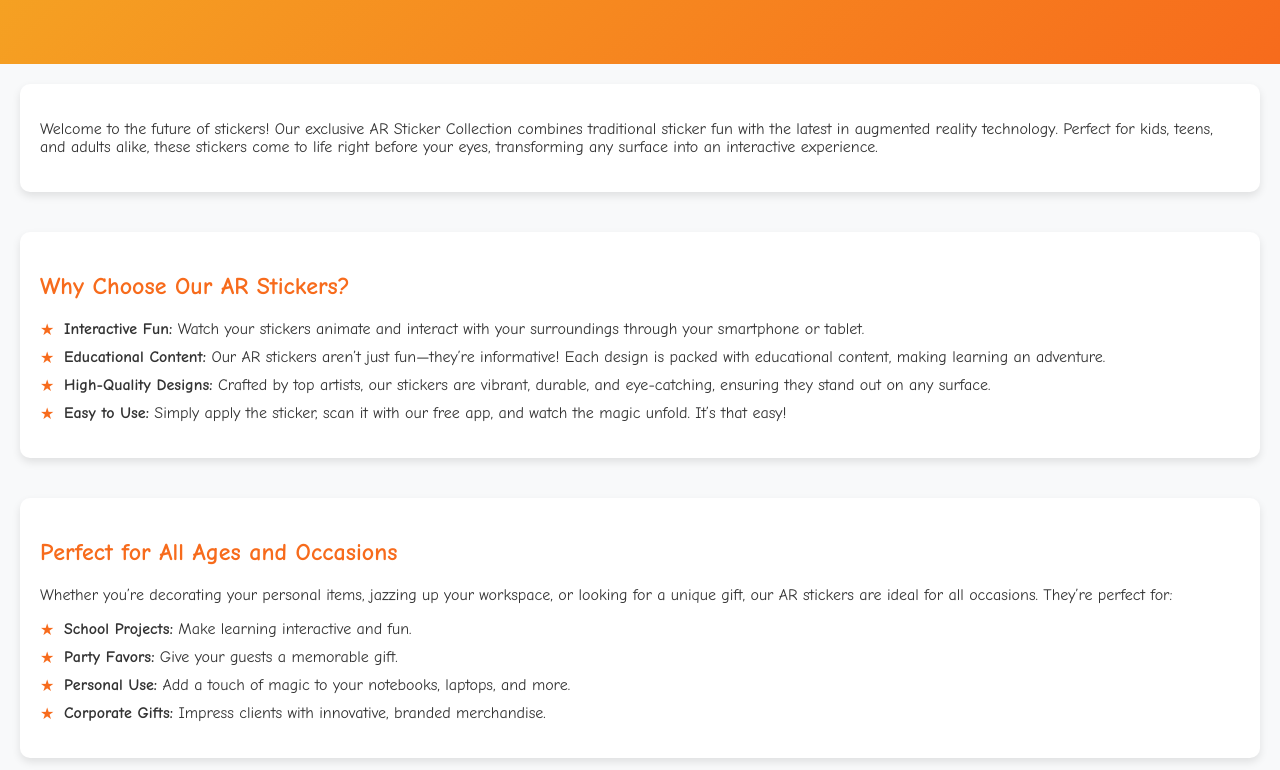
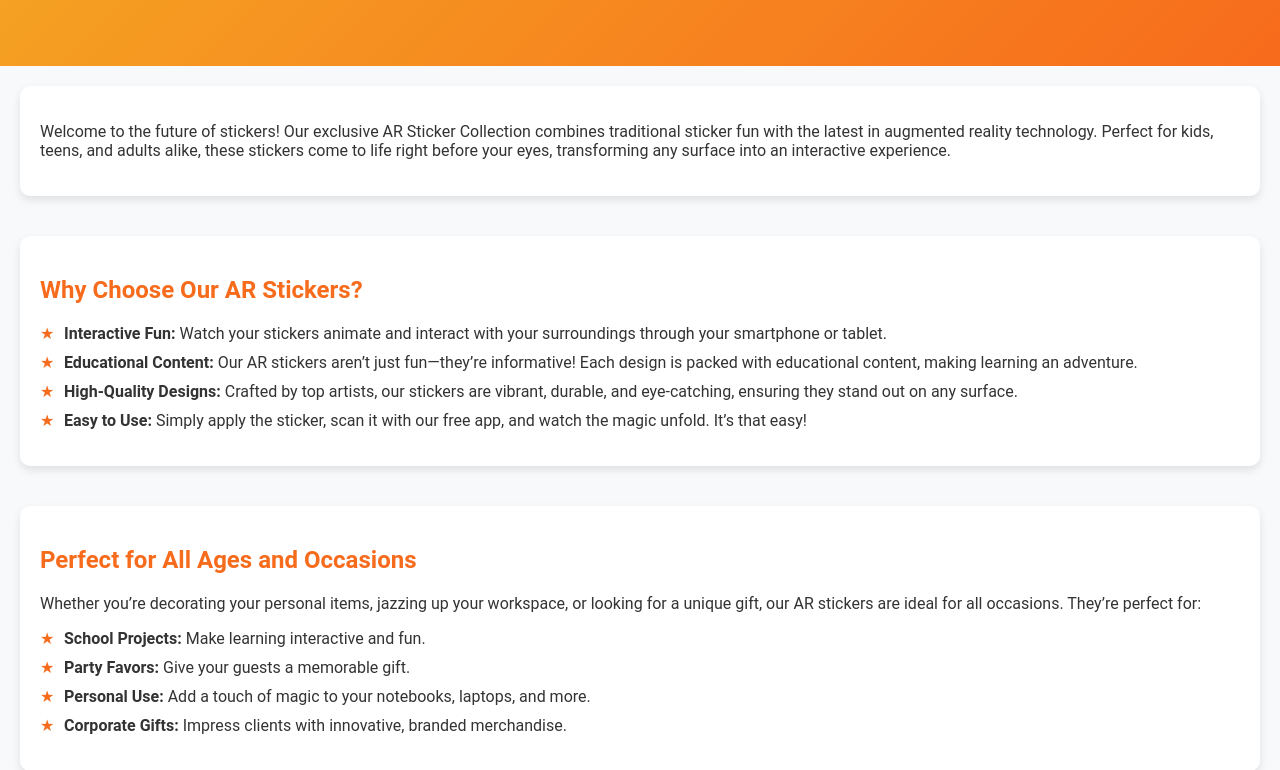
Before and after one commit to wolfpuplabs/Stick-AR, a plain HTML site: page index.html in a window 1280 px wide. Shown: the part 133-903 px from the top of the page. Drawn offline with Linux system fonts and the light colour scheme.

Commit message:
Update styles.css

```diff
--- a/styles.css
+++ b/styles.css
@@ -1,5 +1,5 @@
 body {
-    font-family: 'Comic Sans MS', cursive, sans-serif;
+    font-family: 'Poppin', Roboto, Montserrat;
     margin: 0;
     padding: 0;
     box-sizing: border-box;
```
